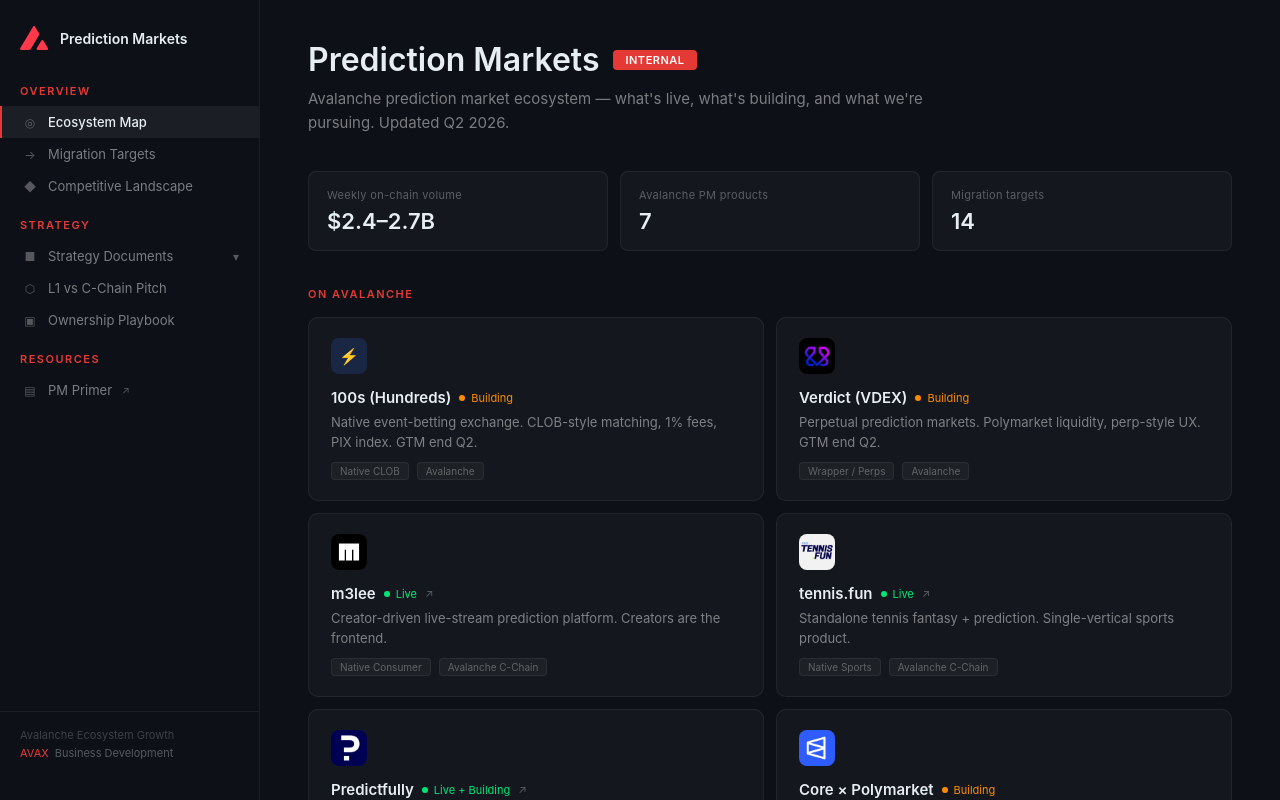
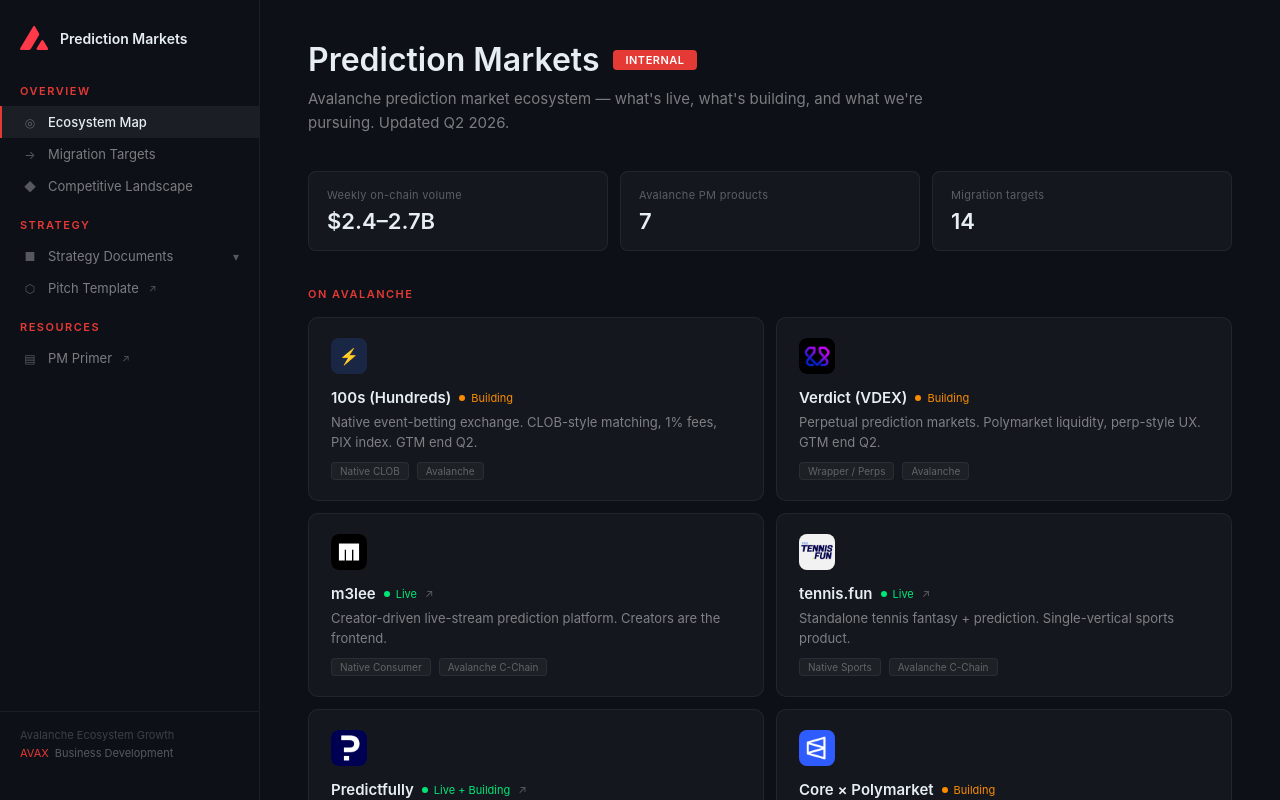
Before and after one commit to joeycannoliLABS/avax-prediction-markets, a Next.js app: page / in a window 1280 px wide. Shown: the top 800 px of the page. Built offline with nearby package versions, Linux system fonts and the light colour scheme.

Commit message:
Update Sidebar.tsx

```diff
--- a/components/Sidebar.tsx
+++ b/components/Sidebar.tsx
@@ -49,8 +49,12 @@
           },
         ],
       },
-      { name: "L1 vs C-Chain Pitch", icon: "⬡", href: "/l1-pitch" },
-      { name: "Ownership Playbook", icon: "▣", href: "/ownership" },
+      {
+        name: "Pitch Template",
+        icon: "⬡",
+        href: "https://docs.google.com/document/d/1jK7dprcO0_9LvGE8hPk2mjwXFY2b6iUM7qnuWURqubo/edit?tab=t.0#heading=h.56fe76hor6gi",
+        external: true,
+      },
     ],
   },
   {
```
